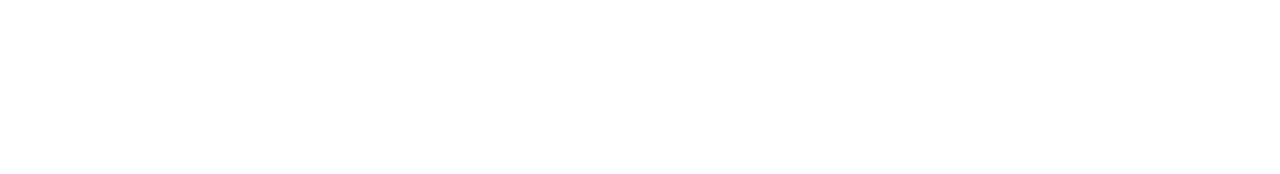
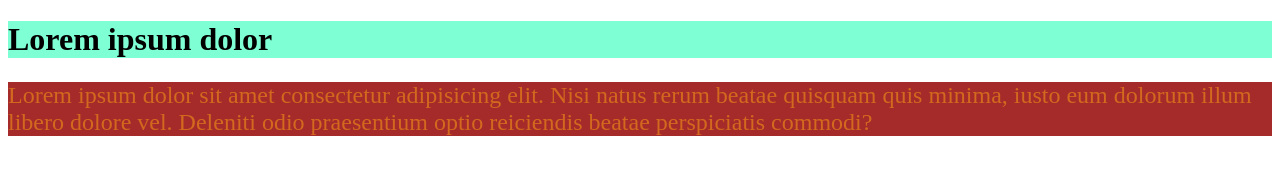
Before and after one commit to Masum-Rafi/my-second-repo, a plain HTML site: page index.html in a window 1280 px wide. Drawn offline with Linux system fonts and the light colour scheme.

Commit message:
updated css

```diff
--- a/index.html
+++ b/index.html
@@ -5,8 +5,15 @@
     <meta name="viewport" content="width=
     , initial-scale=1.0">
     <title>my second github repo</title>
+    <link rel="stylesheet" href="style.css">
 </head>
 <body>
+    <h1>
+        Lorem ipsum dolor
+    </h1>
+    <p>
+        Lorem ipsum dolor sit amet consectetur adipisicing elit. Nisi natus rerum beatae quisquam quis minima, iusto eum dolorum illum libero dolore vel. Deleniti odio praesentium optio reiciendis beatae perspiciatis commodi?
+    </p>
 
 </body>
 </html>
--- /dev/null
+++ b/style.css
@@ -0,0 +1,9 @@
+h1{
+background-color: aquamarine;
+}
+p{
+    font-size: x-large;
+    font-family: 'Times New Roman', Times, serif;
+    color: chocolate;
+    background-color: brown;
+}
```
